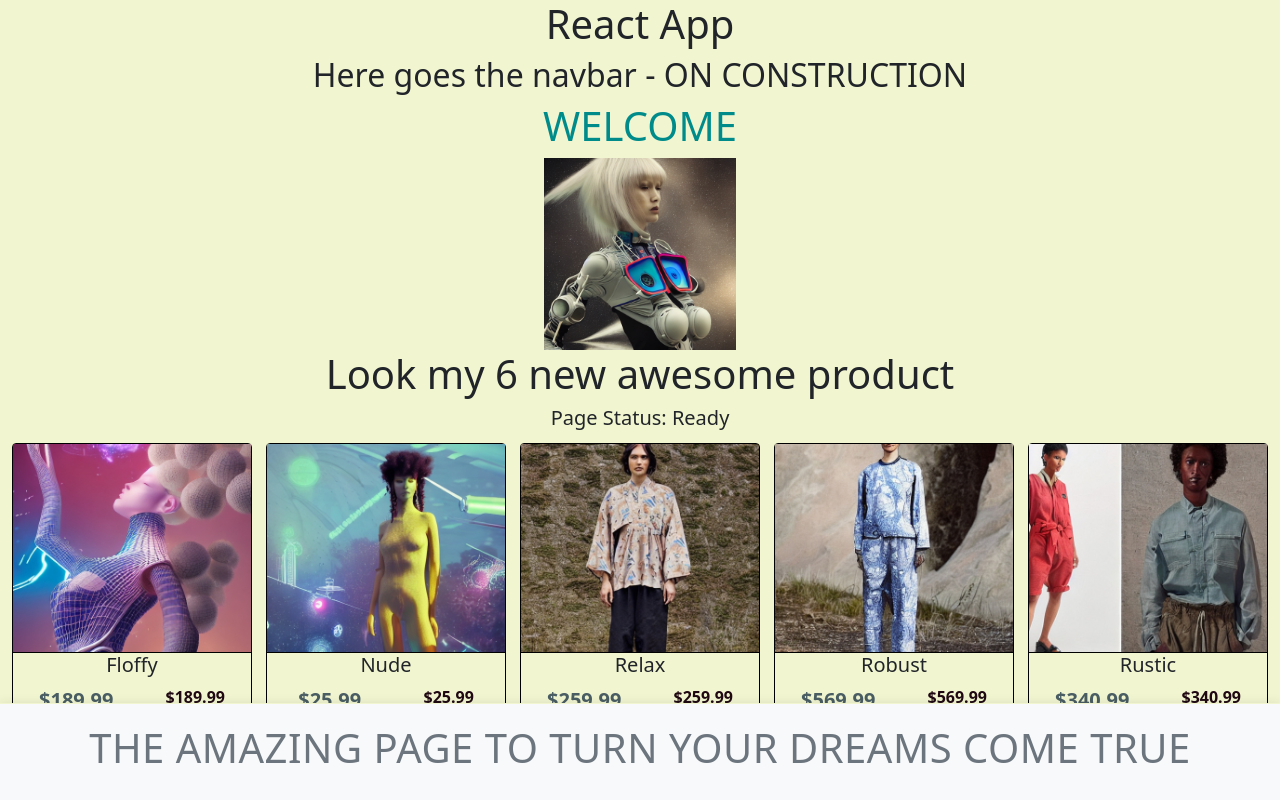
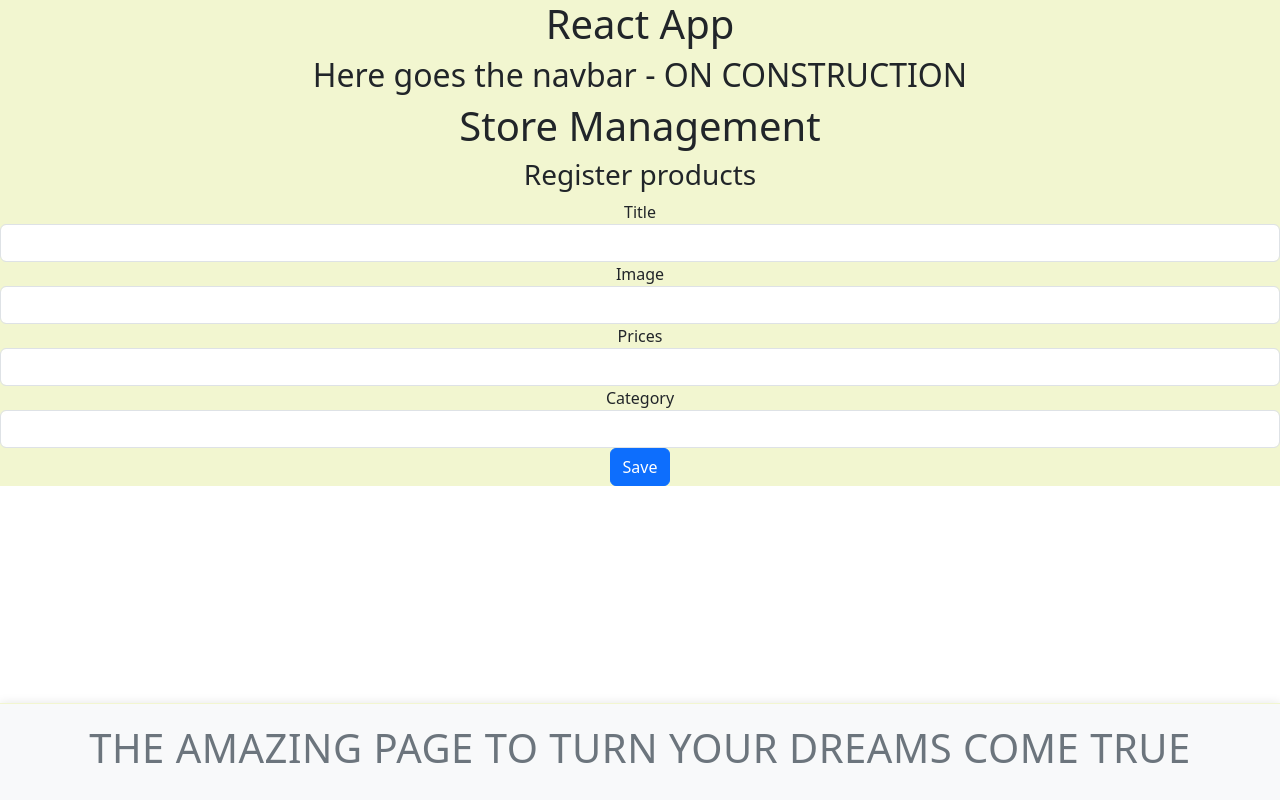
Before and after one commit to marcoleon10/reactProject, a React (Create React App) app: page /admin in a window 1280 px wide. Shown: the top 800 px of the page. Built offline with nearby package versions, Linux system fonts and the light colour scheme.

Commit message:
add admin.jsx with a form using handleInputChange

```diff
--- a/package.json
+++ b/package.json
@@ -9,6 +9,7 @@
     "bootstrap": "^5.3.2",
     "react": "^18.2.0",
     "react-dom": "^18.2.0",
+    "react-router-dom": "^6.22.1",
     "react-scripts": "5.0.1",
     "web-vitals": "^2.1.4"
   },
--- a/src/App.js
+++ b/src/App.js
@@ -7,17 +7,25 @@
 import "bootstrap/dist/js/bootstrap.min.js"
 import Home from "./pages/home.jsx";
 import About from "./pages/about.jsx";
+import Admin from "./pages/admin.jsx";
+
+import {BrowserRouter, Routes, Route} from "react-router-dom";
 
 function App() {
   return (
+    <BrowserRouter>
     <div className = "App">
       <h1>React App</h1>
       <Navbar />
-      <Home/>
-      <Catalog />
-      <About/>
+        <Routes>
+            <Route path="/" element={<Home />} />
+            <Route path="/catalog" element={<Catalog />} />
+            <Route path="/about" element={<About />} />
+            <Route path="/admin" element={<Admin />} />
+        </Routes>
       <Footer />
     </div>
+    </BrowserRouter>
 
   );
 }
--- a/src/components/navbar.jsx
+++ b/src/components/navbar.jsx
@@ -1,5 +1,7 @@
 //Here goes the imports
 import "./navbar.css";
+
+import {Link} from "react-router-dom"; //All the "<a>" tags will have to replaced the "href" to "to", and all the anchor (<a>) tags will have to be replaced by "Link" tags
 
 //Here goes the logic
 function Navbar() {
--- /dev/null
+++ b/src/pages/admin.jsx
@@ -0,0 +1,96 @@
+import "./admin.css"
+import { useState } from "react";
+
+function Admin() {
+
+    const[product,setProduct] = useState({
+        title:"",
+        category:"",
+        prices:"",
+        image:""});
+
+    function handleInputChange(e){
+        const val = e.target.value;
+        const name = e.target.name;
+
+        //create the copy, modify it and send it back
+        let copy = {...product};
+        copy[name] = val;
+        setProduct(copy);
+    }
+
+    function saveProduct(){
+        console.log("Saving product", product);
+        //save the server
+        clearForm();
+    }
+
+    function clearForm(){
+        setProduct({
+            title:"",
+            category:"",
+            prices:"",
+            image:""
+        });
+    };
+
+    return(
+        <div className="admin-page">
+            <h1>Store Management</h1>
+
+            <div className="parent-continer">
+                <h3>Register products</h3>
+            </div>
+
+            <div>
+                <label>Title</label>
+                <input
+                value={product.title}
+                onChange={handleInputChange}
+                name="title"
+                type="text"
+                className="form-control"
+                />
+            </div>
+
+            <div>
+                <label>Image</label>
+                <input
+                value={product.image}
+                onChange={handleInputChange}
+                name="image"
+                type="text"
+                className="form-control"
+                />
+            </div>
+
+            <div>
+                <label>Prices</label>
+                <input
+                value={product.prices}
+                onChange={handleInputChange}
+                name="prices"
+                type="number"
+                className="form-control"
+                />
+            </div>
+
+
+            <div>
+                <label>Category</label>
+                <input
+                value={product.category}
+                onChange={handleInputChange}
+                name="category"
+                type="text"
+                className="form-control"
+                />
+            </div>
+
+
+            <button onClick={saveProduct} className="btn btn-primary">Save</button>
+        </div>
+    )
+}
+
+export default Admin;
```
Also changed, not shown: src/pages/admin.css (added), 1 other file (tests, documents, lock files or other folders).
